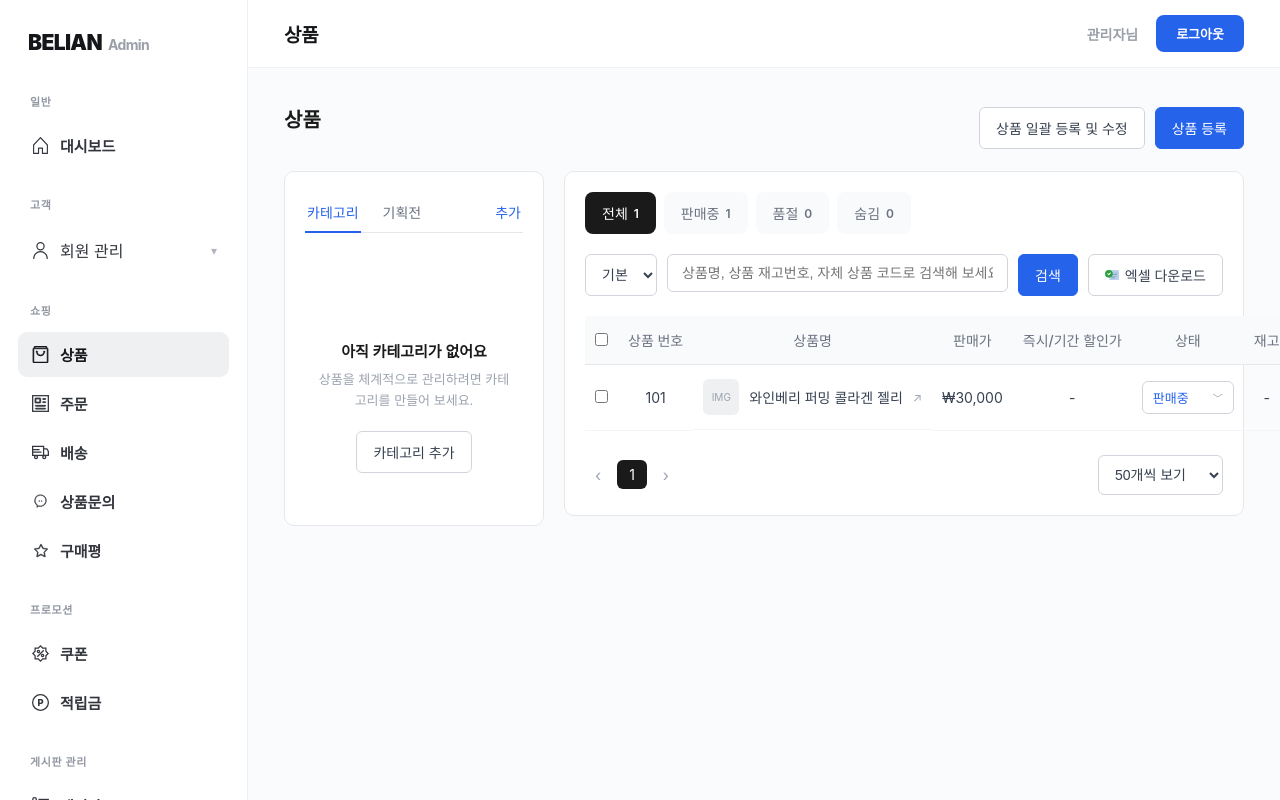
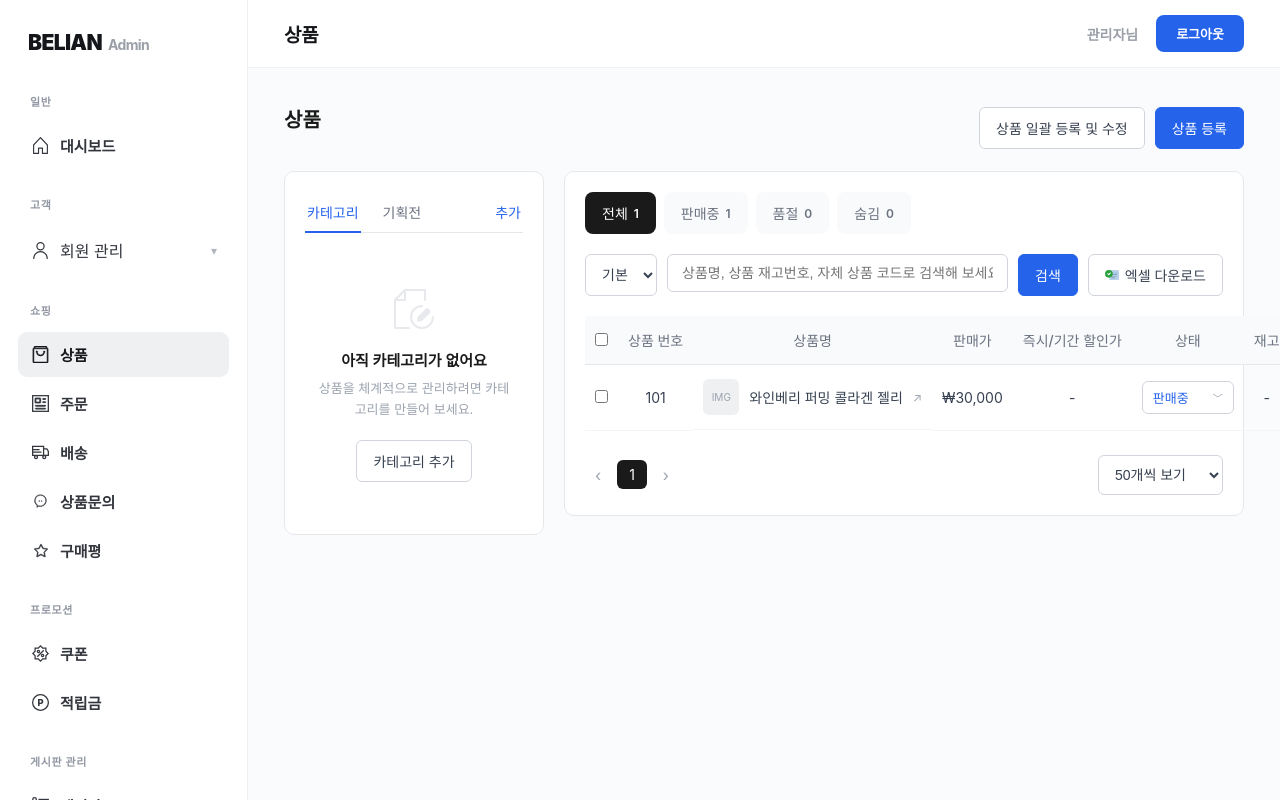
Before and after one commit to youzam136-sudo/belian-admin, a React (Vite) app: page /products in a window 1280 px wide. Shown: the top 800 px of the page. Built offline with nearby package versions, Linux system fonts and the light colour scheme.

Commit message:
Update inquiries.css

```diff
--- a/src/styles/inquiries.css
+++ b/src/styles/inquiries.css
@@ -182,8 +182,16 @@
 }
 
 .inquiries-empty__icon {
-  font-size: 40px;
-  opacity: 0.4;
+  display: flex;
+  align-items: center;
+  justify-content: center;
+  margin-bottom: 8px;
+}
+
+.empty-document-icon {
+  width: 40px;
+  height: 40px;
+  color: #d1d5db;
 }
 
 .inquiries-empty__text {
```
